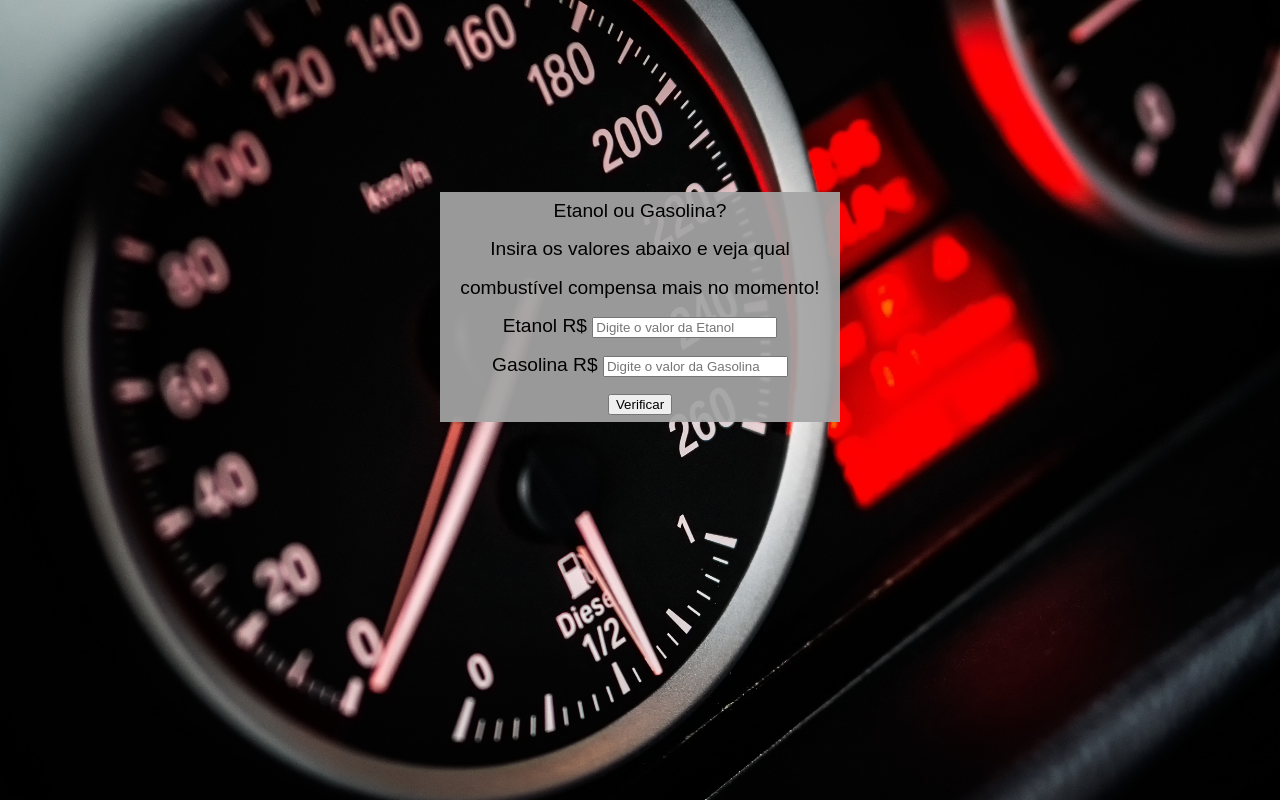
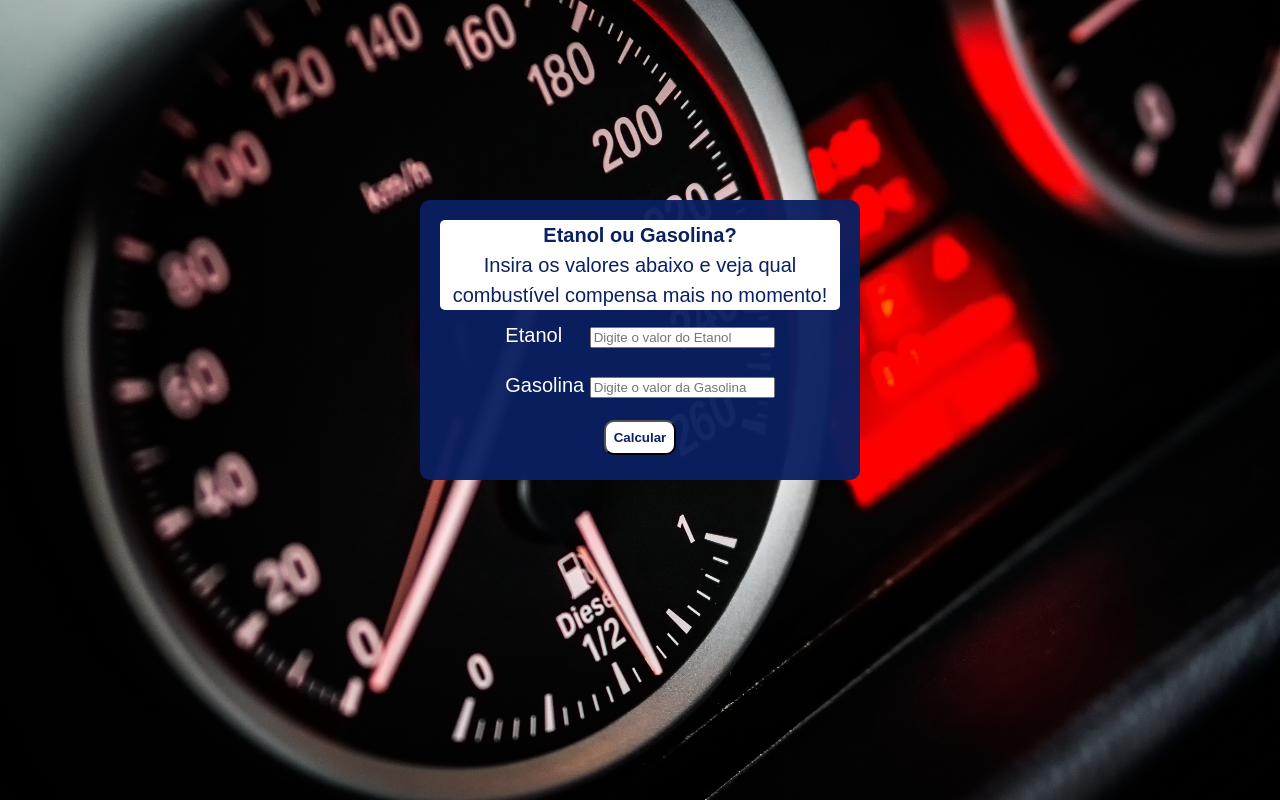
Before and after one commit to mcarnelos/projeto-etanol-ou-gasolina, a plain HTML site: page index.html in a window 1280 px wide. Drawn offline with Linux system fonts and the light colour scheme.

Commit message:
Alteracoes no layout

```diff
--- a/index.html
+++ b/index.html
@@ -10,17 +10,19 @@
 <body>
 
     <div class="container">
-        Etanol ou Gasolina?<br>
-        Insira os valores abaixo e veja qual combustível compensa mais no momento!<br>
+        <div class="texto">
+            <strong>Etanol ou Gasolina?</strong><br>
+            Insira os valores abaixo e veja qual combustível compensa mais no momento!<br>
+        </div>
         <div class="etanol">
-            <label for="val_etanol">Etanol R$</label>
-            <input type="number" id="val_etanol" placeholder="Digite o valor da Etanol"><br>
+            <label for="val_etanol">Etanol</label>
+            <input type="number" id="val_etanol" placeholder="Digite o valor do Etanol"><br>
         </div>
         <div class="gasolina">
-            <label for="val_gasolina">Gasolina R$</label>
+            <label for="val_gasolina">Gasolina</label>
             <input type="number" id="val_gasolina" placeholder="Digite o valor da Gasolina"><br>
         </div>
-        <button id="botao_verificar" onclick="calcular()">Verificar</button>
+        <button id="botao_calcular" onclick="calcular()"><strong>Calcular</strong></button>
 
         <div id="resultado">
 
@@ -29,7 +31,6 @@
     </div>
 
 
-
     <script src="script.js"></script>
 </body>
 </html>
--- a/script.js
+++ b/script.js
@@ -11,9 +11,9 @@ function calcular() {
     let val_gas = gasolina/12
 
     if(val_eta < val_gas) {
-        resultado.innerHTML = `<p>Abastecer com Etanol</p>`
+        resultado.innerHTML = `<p>Abastecer com <strong>Etanol</strong></p>`
     } else {
-        resultado.innerHTML = `<p>Abastecer com Gasolina</p>`
+        resultado.innerHTML = `<p>Abastecer com <strong>Gasolina</strong></p>`
     }
 
 }
--- a/style.css
+++ b/style.css
@@ -1,5 +1,5 @@
 html {
-    font-size: 62.5%;
+    height: 100vh;
 }
 
 body {
@@ -15,23 +15,49 @@ body {
 
 .container {
     margin: auto;
-    background-color: #a4a4a4ee;
-    max-width: 400px;
-    max-height: 100vh;
+    background-color: #0b2061f5;
+    max-width: 40rem;
     margin-top: 20rem;
     font-size: 2rem;
     text-align: center;
-    line-height: 4rem;
+    line-height: 5rem;
+    color: white;
+    border-radius: 1rem;
+    padding: 2rem;
+}
+
+.texto{
+    line-height: 3rem;
+    background-color: white;
+    color: #0b2061;
+    border-radius: 0.5rem;
+}
+
+#val_etanol {
+    margin-left: 2.2rem;
+    color: #0b2061;
+}
+
+#val_gasolina {
+    color: #0b2061;
+}
+
+#resultado {
+    background-color: white;
+    color: #0b2061;
+    border-radius: 1rem;
+}
+
+#botao_calcular {
+    background-color: white;
+    color: #0b2061;
+    padding: 0.8rem;
+    border-radius: 1rem;
+
 }
 
 @media only screen and (max-width: 95rem){
     html {
-        font-size: 60%;
+        font-size: 62.5%;
     }
 }
-
-@media only screen and (max-width: 65rem){
-    html {
-        font-size: 58%;
-    }
-}
```
